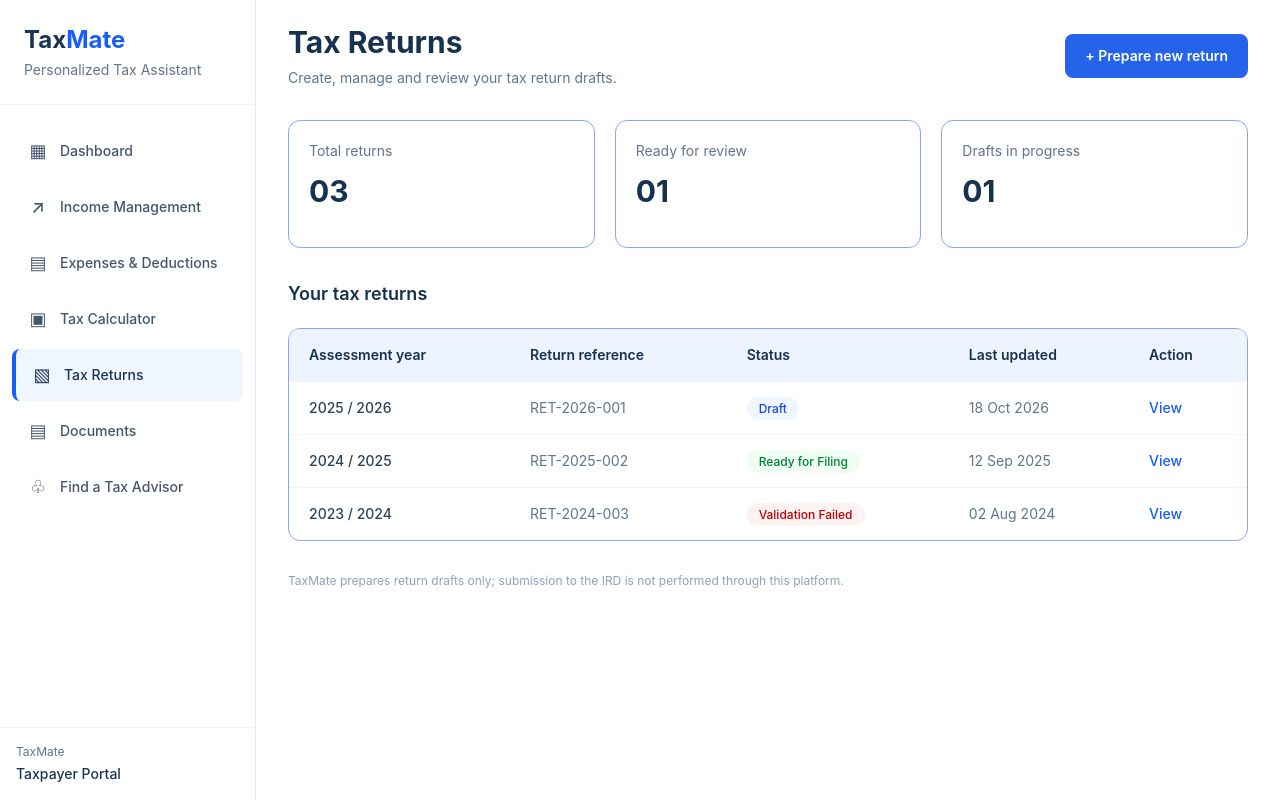
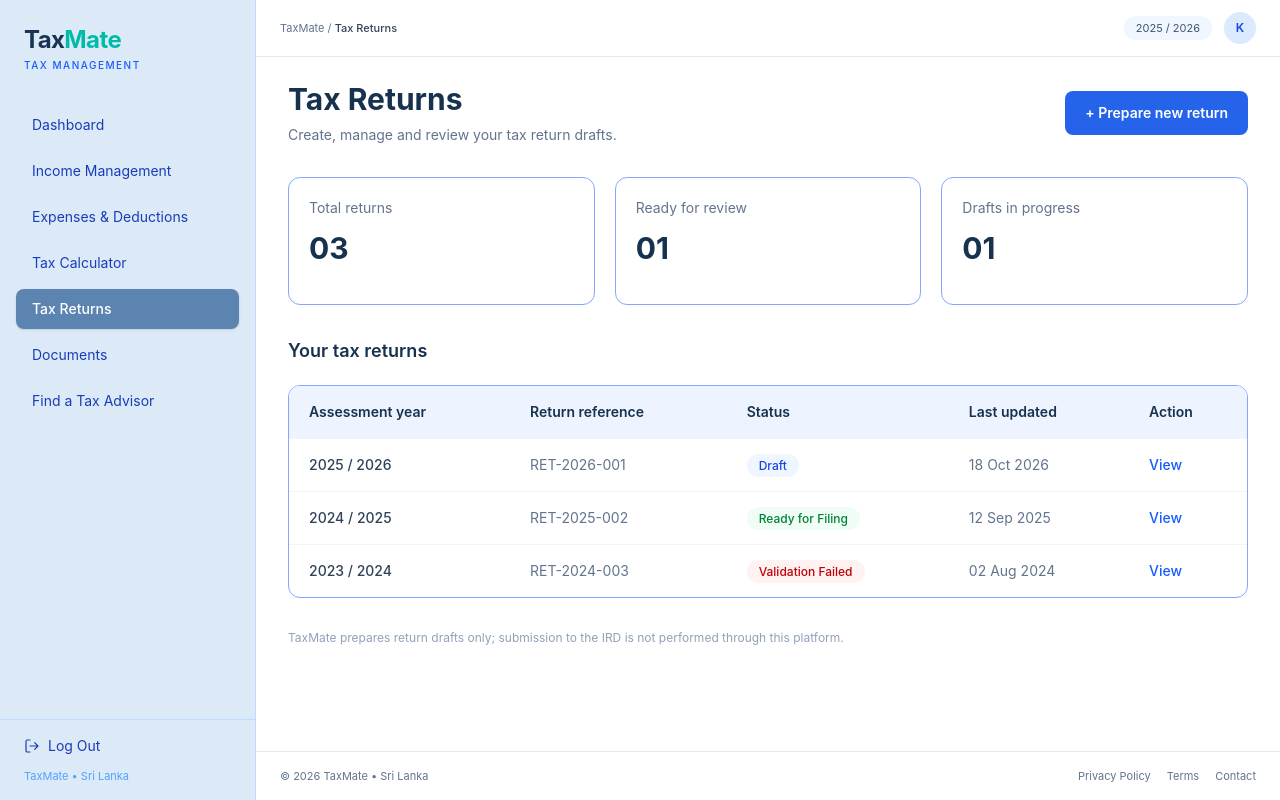
Before and after one commit to siyararansiluni/TaxMate, a React (Vite) app in the folder frontend/: page /tax-returns in a window 1280 px wide. Built offline with nearby package versions, Linux system fonts and the light colour scheme.

Commit message:
feat: add TopBar and Footer, rebuild sticky sidebar

```diff
--- /dev/null
+++ b/frontend/src/components/Footer.tsx
@@ -0,0 +1,16 @@
+function Footer() {
+  return (
+    <footer className="border-t border-slate-200 bg-white px-6 py-4">
+      <div className="flex flex-col items-center justify-between gap-2 text-[11px] text-slate-500 sm:flex-row">
+        <p>© {new Date().getFullYear()} TaxMate • Sri Lanka</p>
+        <nav aria-label="Footer" className="flex gap-4">
+          <a href="#" className="hover:text-slate-800">Privacy Policy</a>
+          <a href="#" className="hover:text-slate-800">Terms</a>
+          <a href="#" className="hover:text-slate-800">Contact</a>
+        </nav>
+      </div>
+    </footer>
+  );
+}
+
+export default Footer;
--- a/frontend/src/components/Sidebar.tsx
+++ b/frontend/src/components/Sidebar.tsx
@@ -1,73 +1,80 @@
-import { NavLink } from 'react-router-dom'
+import { NavLink, useNavigate } from 'react-router-dom'
 
-const navigationItems = [
-  { label: 'Income Management', path: '/income', icon: '↗' },
-  { label: 'Expenses & Deductions', path: '/expenses', icon: '▤' },
-  { label: 'Tax Calculator', path: '/tax-calculator', icon: '▣' },
-  { label: 'Tax Returns', path: '/tax-returns', icon: '▧' },
-  { label: 'Documents', path: '/documents', icon: '▤' },
-  { label: 'Find a Tax Advisor', path: '/tax-advisors', icon: '♧' },
+// TODO: make sure these paths match AppRoutes.tsx
+const NAV_ITEMS = [
+  { label: 'Dashboard', to: '/dashboard' },
+  { label: 'Income Management', to: '/income' },
+  { label: 'Expenses & Deductions', to: '/expenses' },
+  { label: 'Tax Calculator', to: '/tax-calculator' },
+  { label: 'Tax Returns', to: '/tax-returns' },
+  { label: 'Documents', to: '/documents' },
+  { label: 'Find a Tax Advisor', to: '/tax-advisor' },
 ]
 
+const linkClass = ({ isActive }: { isActive: boolean }) =>
+  `block rounded-lg px-4 py-2.5 text-sm transition-colors focus:outline-none focus-visible:ring-2 focus-visible:ring-[#5B84B1] ${
+    isActive
+      ? 'bg-[#5B84B1] font-medium text-white shadow-sm'
+      : 'text-blue-800 hover:bg-white/60'
+  }`
+
+const LogoutIcon = () => (
+  <svg
+    viewBox="0 0 24 24"
+    fill="none"
+    stroke="currentColor"
+    strokeWidth={1.8}
+    strokeLinecap="round"
+    strokeLinejoin="round"
+    className="h-4 w-4"
+    aria-hidden
+  >
+    <path d="M9 21H5a2 2 0 01-2-2V5a2 2 0 012-2h4" />
+    <path d="M16 17l5-5-5-5M21 12H9" />
+  </svg>
+)
+
 function Sidebar() {
+  const navigate = useNavigate()
+
+  const handleLogout = () => {
+    // TODO: clear auth token / user state here
+    navigate('/login', { replace: true })
+  }
+
   return (
-    <aside className="flex min-h-screen w-64 shrink-0 flex-col border-r border-slate-200 bg-white">
-      {/* Logo */}
-      <div className="border-b border-slate-100 px-6 py-6">
-        <h1 className="text-2xl font-bold text-[#173453]">
-          Tax<span className="text-blue-600">Mate</span>
-        </h1>
-
-        <p className="mt-1 text-sm text-slate-500">
-          Personalized Tax Assistant
+    // sticky + h-screen + self-start = stays in view while the page scrolls
+    <aside className="sticky top-0 flex h-screen w-56 shrink-0 flex-col self-start border-r border-blue-200 bg-[#DCEAF8] lg:w-64">
+      {/* Brand */}
+      <div className="px-6 pb-6 pt-7">
+        <div className="text-2xl font-bold leading-none tracking-tight text-[#173453]">
+          Tax<span className="text-teal-500">Mate</span>
+        </div>
+        <p className="mt-1.5 text-[10px] font-medium tracking-[0.15em] text-blue-600">
+          TAX MANAGEMENT
         </p>
       </div>
 
       {/* Navigation */}
-      <nav className="flex-1 space-y-1 px-3 py-5">
-        <NavLink
-          to="/dashboard"
-          end
-          className={({ isActive }) =>
-            `flex items-center gap-3 rounded-lg px-4 py-3 text-sm font-medium transition-colors ${
-              isActive
-                ? 'border-l-4 border-blue-600 bg-blue-50 text-[#173453]'
-                : 'text-slate-600 hover:bg-slate-50 hover:text-[#173453]'
-            }`
-          }
-        >
-          <span className="w-5 text-center text-lg" aria-hidden="true">
-            ▦
-          </span>
-          Dashboard
-        </NavLink>
-
-        {navigationItems.map((item) => (
-          <NavLink
-            key={item.path}
-            to={item.path}
-            className={({ isActive }) =>
-              `flex items-center gap-3 rounded-lg px-4 py-3 text-sm font-medium transition-colors ${
-                isActive
-                  ? 'border-l-4 border-blue-600 bg-blue-50 text-[#173453]'
-                  : 'text-slate-600 hover:bg-slate-50 hover:text-[#173453]'
-              }`
-            }
-          >
-            <span className="w-5 text-center text-lg" aria-hidden="true">
-              {item.icon}
-            </span>
+      <nav aria-label="Main" className="min-h-0 flex-1 space-y-1.5 overflow-y-auto px-4 py-2">
+        {NAV_ITEMS.map((item) => (
+          <NavLink key={item.to} to={item.to} className={linkClass}>
             {item.label}
           </NavLink>
         ))}
       </nav>
 
       {/* Footer */}
-      <div className="border-t border-slate-100 p-4">
-        <p className="text-xs text-slate-500">TaxMate</p>
-        <p className="mt-1 text-sm font-medium text-[#173453]">
-          Taxpayer Portal
-        </p>
+      <div className="border-t border-blue-200 px-6 py-4">
+        <button
+          type="button"
+          onClick={handleLogout}
+          className="flex items-center gap-2 rounded-md text-sm text-blue-800 transition-colors hover:text-[#173453] focus:outline-none focus-visible:ring-2 focus-visible:ring-[#5B84B1]"
+        >
+          <LogoutIcon />
+          Log Out
+        </button>
+        <p className="mt-3 text-[11px] text-blue-400">TaxMate • Sri Lanka</p>
       </div>
     </aside>
   )
--- /dev/null
+++ b/frontend/src/components/TopBar.tsx
@@ -0,0 +1,26 @@
+interface TopBarProps {
+  page: string;
+  year?: string;
+  initial?: string;
+}
+
+function TopBar({ page, year = "2025 / 2026", initial = "K" }: TopBarProps) {
+  return (
+    <header className="flex items-center justify-between border-b border-slate-200 bg-white px-6 py-3">
+      <p className="text-[11px] text-slate-500">
+        TaxMate / <span className="font-medium text-slate-700">{page}</span>
+      </p>
+
+      <div className="flex items-center gap-3">
+        <span className="rounded-full bg-blue-50 px-3 py-1 text-[11px] text-slate-600">
+          {year}
+        </span>
+        <span className="flex h-8 w-8 items-center justify-center rounded-full bg-blue-100 text-xs font-semibold text-blue-700">
+          {initial}
+        </span>
+      </div>
+    </header>
+  );
+}
+
+export default TopBar;
--- a/frontend/src/layouts/TaxpayerLayout.tsx
+++ b/frontend/src/layouts/TaxpayerLayout.tsx
@@ -1,14 +1,33 @@
-import { Outlet } from 'react-router-dom'
+import { Outlet, useLocation } from 'react-router-dom'
 import Sidebar from '../components/Sidebar'
+import TopBar from '../components/TopBar'
+import Footer from '../components/Footer'
+
+const PAGE_TITLES: Record<string, string> = {
+  '/dashboard': 'Dashboard',
+  '/income': 'Income Management',
+  '/expenses': 'Expenses & Deductions',
+  '/tax-calculator': 'Tax Calculator',
+  '/tax-returns': 'Tax Returns',
+  '/profile': 'My Profile',
+}
 
 function TaxpayerLayout() {
+  const { pathname } = useLocation()
+
   return (
     <div className="flex min-h-screen bg-white">
       <Sidebar />
 
-      <main className="min-w-0 flex-1">
-        <Outlet />
-      </main>
+      <div className="flex min-w-0 flex-1 flex-col">
+        <TopBar page={PAGE_TITLES[pathname] ?? ''} />
+
+        <main className="flex-1">
+          <Outlet />
+        </main>
+
+        <Footer />
+      </div>
     </div>
   )
 }
```
